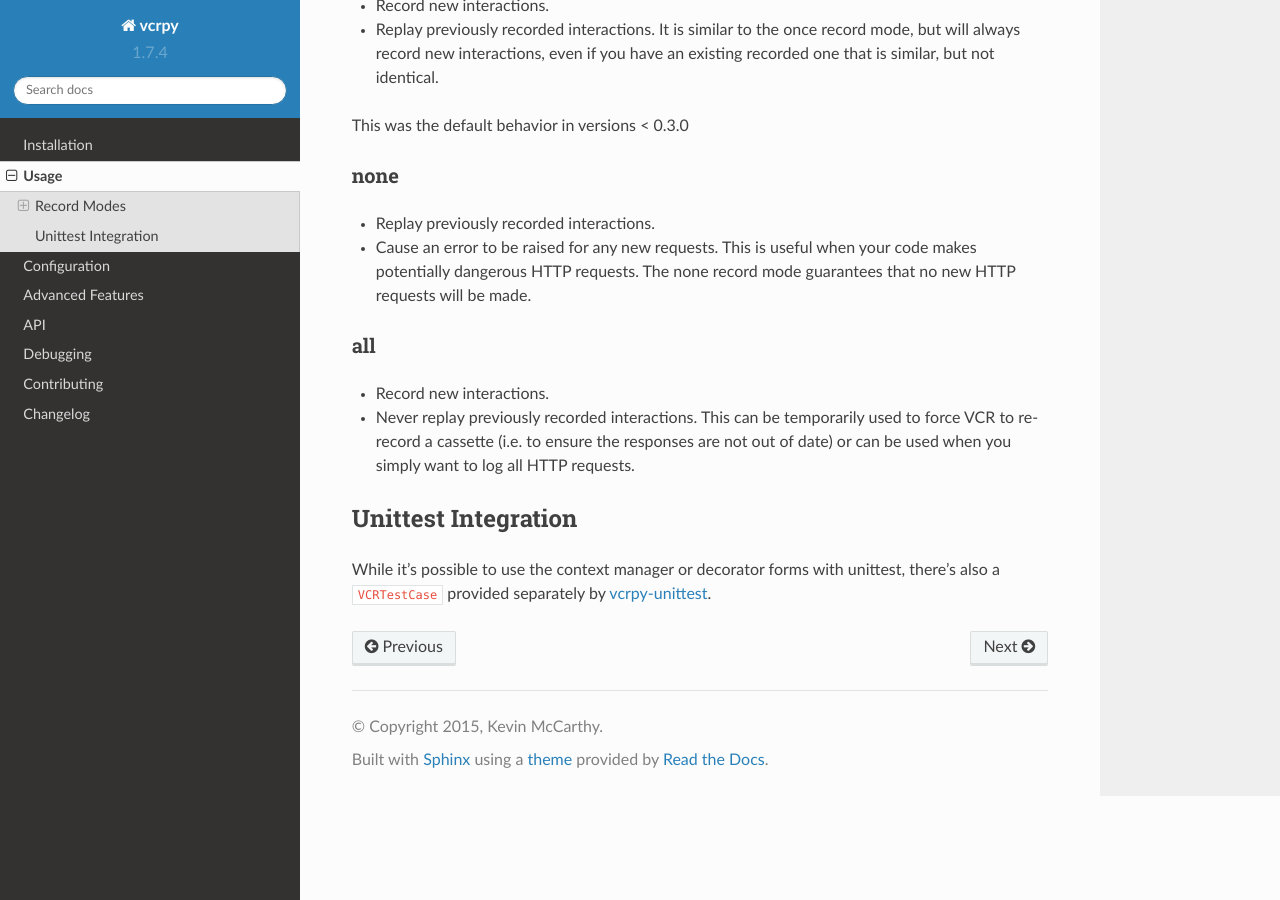
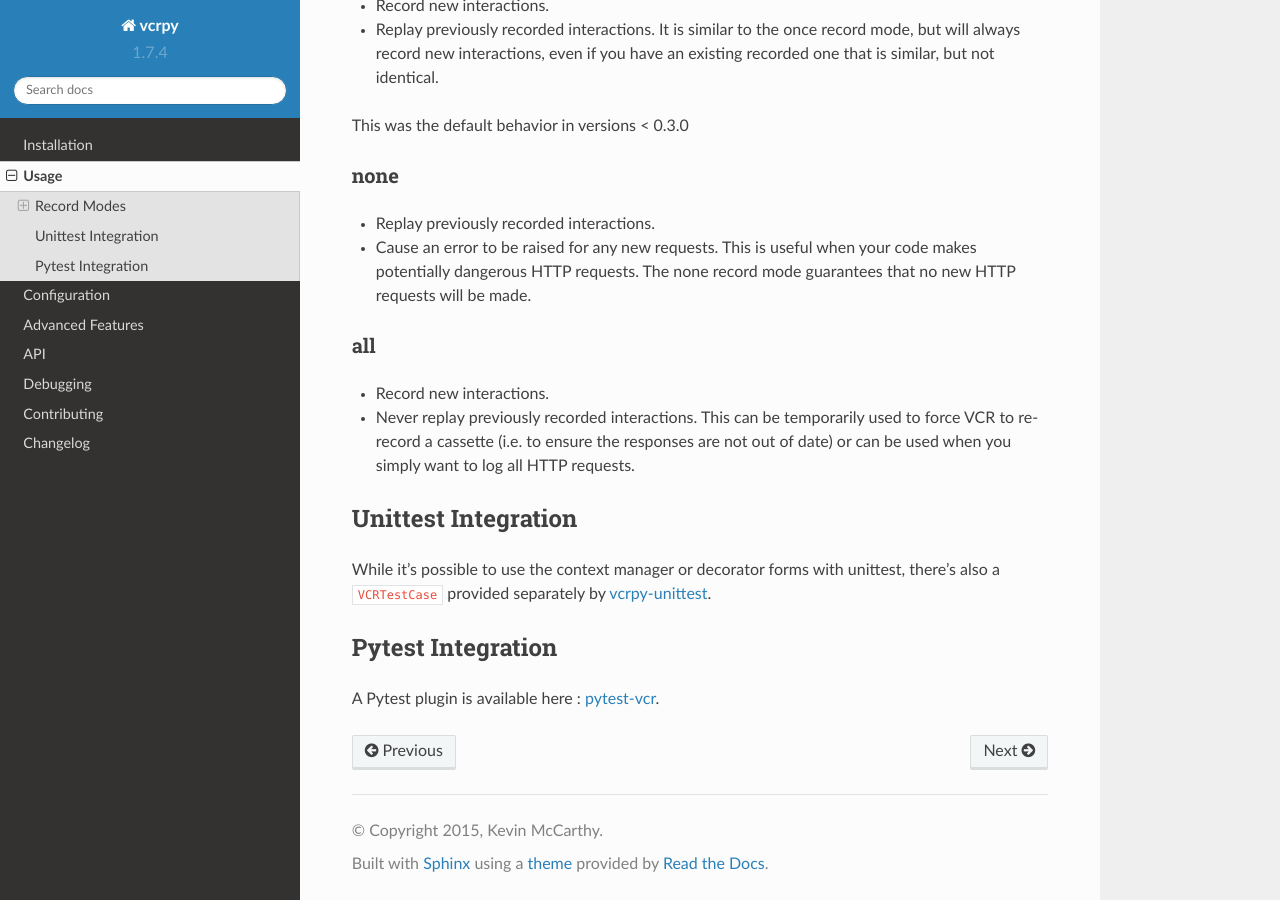
Before and after one commit to kevin1024/vcrpy, a Sphinx documentation site: the page built from docs/usage.rst, in a window 1280 px wide and 900 px high, scrolled down 1357 px. Built offline with Sphinx 7.4.7 and the Read the Docs theme 2.0.0, drawn with Linux system fonts in a browser that asks for light colours.

Commit message:
add reference to pytest-vcr plugin in the documentation

```diff
--- a/docs/usage.rst
+++ b/docs/usage.rst
@@ -95,3 +95,9 @@ Unittest Integration
 While it's possible to use the context manager or decorator forms with unittest,
 there's also a ``VCRTestCase`` provided separately by `vcrpy-unittest
 <https://github.com/agriffis/vcrpy-unittest>`__.
+
+Pytest Integration
+------------------
+
+A Pytest plugin is available here : `pytest-vcr
+<https://github.com/ktosiek/pytest-vcr>`__.
```
